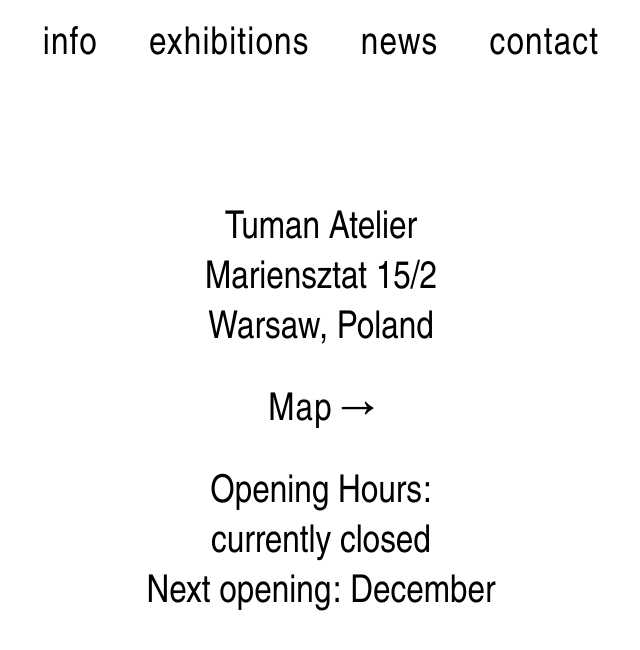
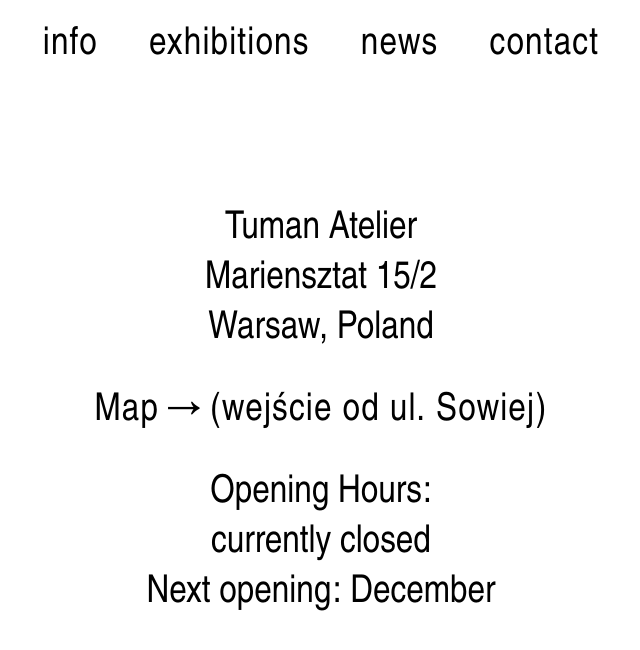
Before and after one commit to CringeNostalgia/cn, a plain HTML site: page index.html in a window 1280 px wide. Both pictures are taken after a click on the button "info". Shown: the whole page, without its empty margins (319-959 px from the left). Drawn offline with Linux system fonts and the light colour scheme.

Commit message:
Update index.html

```diff
--- a/index.html
+++ b/index.html
@@ -101,7 +101,7 @@
 
   <div id="info" hidden>
     <p>Tuman Atelier<br>Mariensztat 15/2<br>Warsaw, Poland</p>
-    <p><a href="https://www.google.com/maps/place/Mariensztat+15,+00-302+Warszawa/@52.2460335,21.0151253,17z/data=!3m1!4b1!4m6!3m5!1s0x471ecc67b8b551cb:0x3b3c28577b7bb65e!8m2!3d52.2460302!4d21.0177002!16s%2Fg%2F11nnkyhv4y!5m1!1e1?entry=ttu&amp;g_ep=EgoyMDI2MTExOC4xIKXMDSoASAFQAw%3D%3D" target="_blank" rel="noopener">Map →</a></p>
+    <p><a href="https://www.google.com/s/place/Mariensztat+15,+00-302+Warszawa/@52.2460335,21.0151253,17z/data=!3m1!4b1!4m6!3m5!1s0x471ecc67b8b551cb:0x3b3c28577b7bb65e!8m2!3d52.2460302!4d21.0177002!16s%2Fg%2F11nnkyhv4y!5m1!1e1?entry=ttu&amp;g_ep=EgoyMDI2MTExOC4xIKXMDSoASAFQAw%3D%3D" target="_blank" rel="noopener">Map → (wejście od ul. Sowiej)</a></p>
     <p>Opening Hours:<br>currently closed<br>Next opening: December</p>
   </div>
 
```
